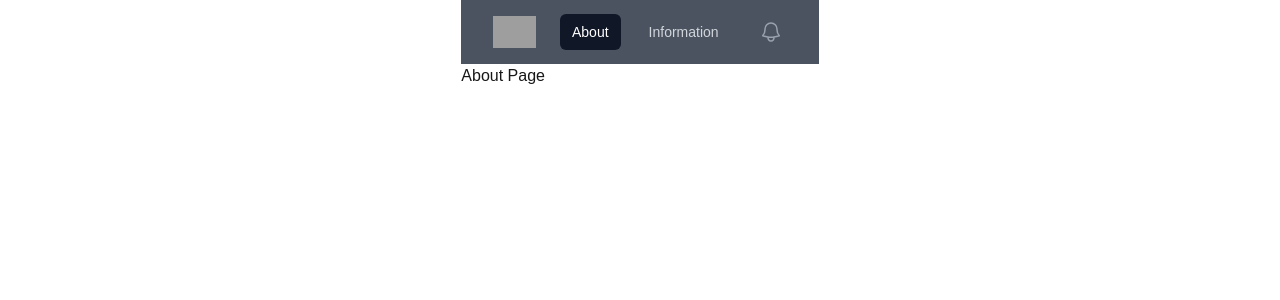
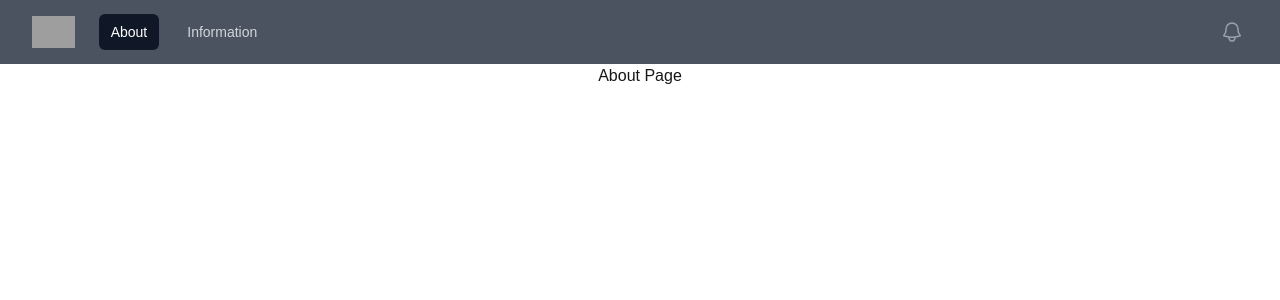
Before and after one commit to wongkj/dinosaur-viewer, a Next.js app: page /about in a window 1280 px wide. Shown: the top 300 px of the page. Built offline with nearby package versions, Linux system fonts and the light colour scheme; grey boxes are pictures that could not be loaded.

Commit message:
fix: Changed the gutter size and moved navbar out of gutter

```diff
--- a/src/app/about/layout.tsx
+++ b/src/app/about/layout.tsx
@@ -4,10 +4,8 @@ import { Navbar } from "../_components/Navbar/Navbar";
 export default function Layout({ children }: { children: React.ReactNode }) {
   return (
     <>
-      <div className="mx-auto px-4">
-        <Navbar />
-        {children}
-      </div>
+      <Navbar />
+      <div className="mx-auto px-1">{children}</div>
     </>
   );
 }
--- a/src/app/information/layout.tsx
+++ b/src/app/information/layout.tsx
@@ -4,10 +4,8 @@ import { Navbar } from "../_components/Navbar/Navbar";
 export default function Layout({ children }: { children: React.ReactNode }) {
   return (
     <>
-      <div className="mx-auto px-4">
-        <Navbar />
-        {children}
-      </div>
+      <Navbar />
+      <div className="mx-auto px-1">{children}</div>
     </>
   );
 }
```
